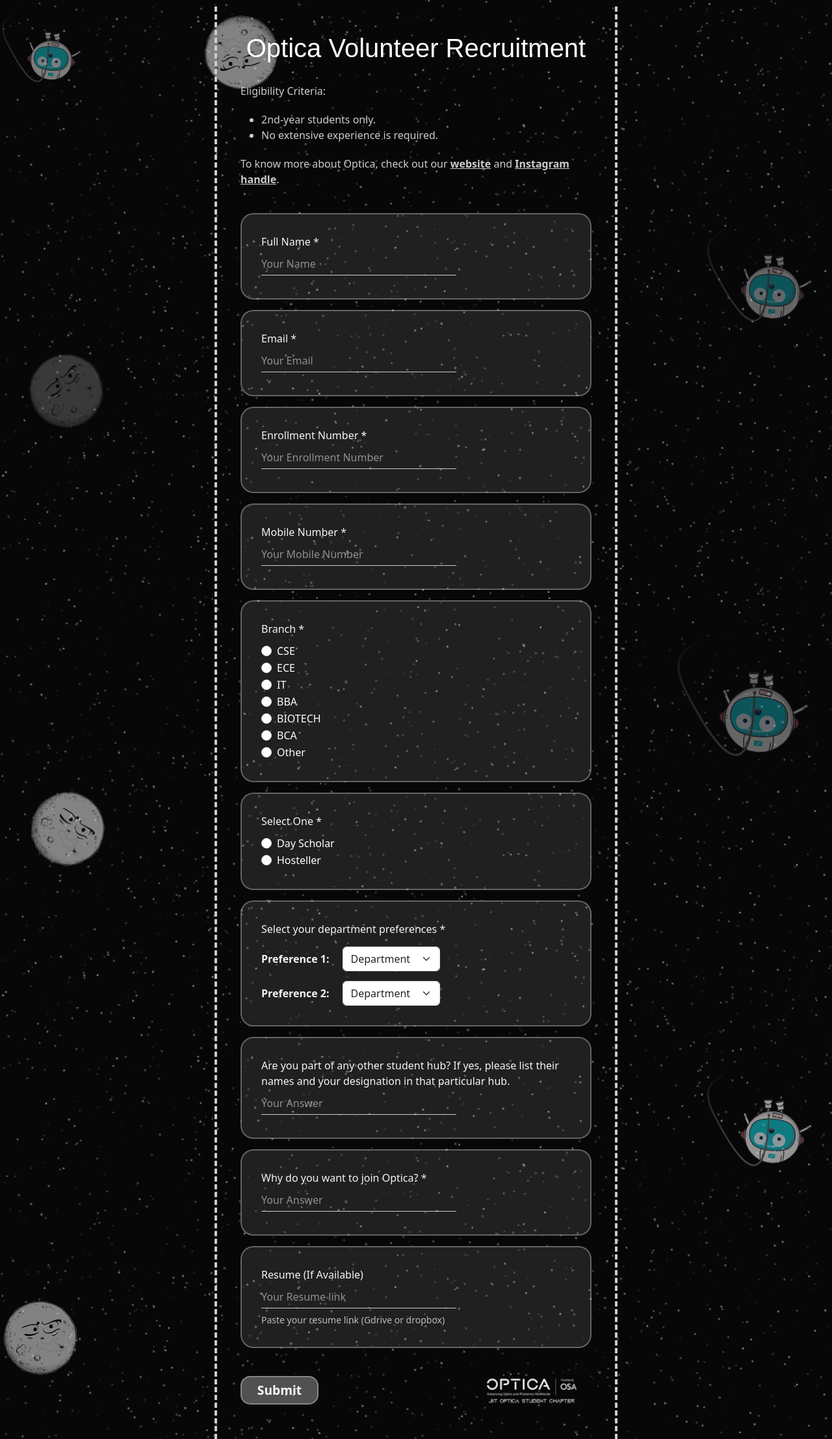
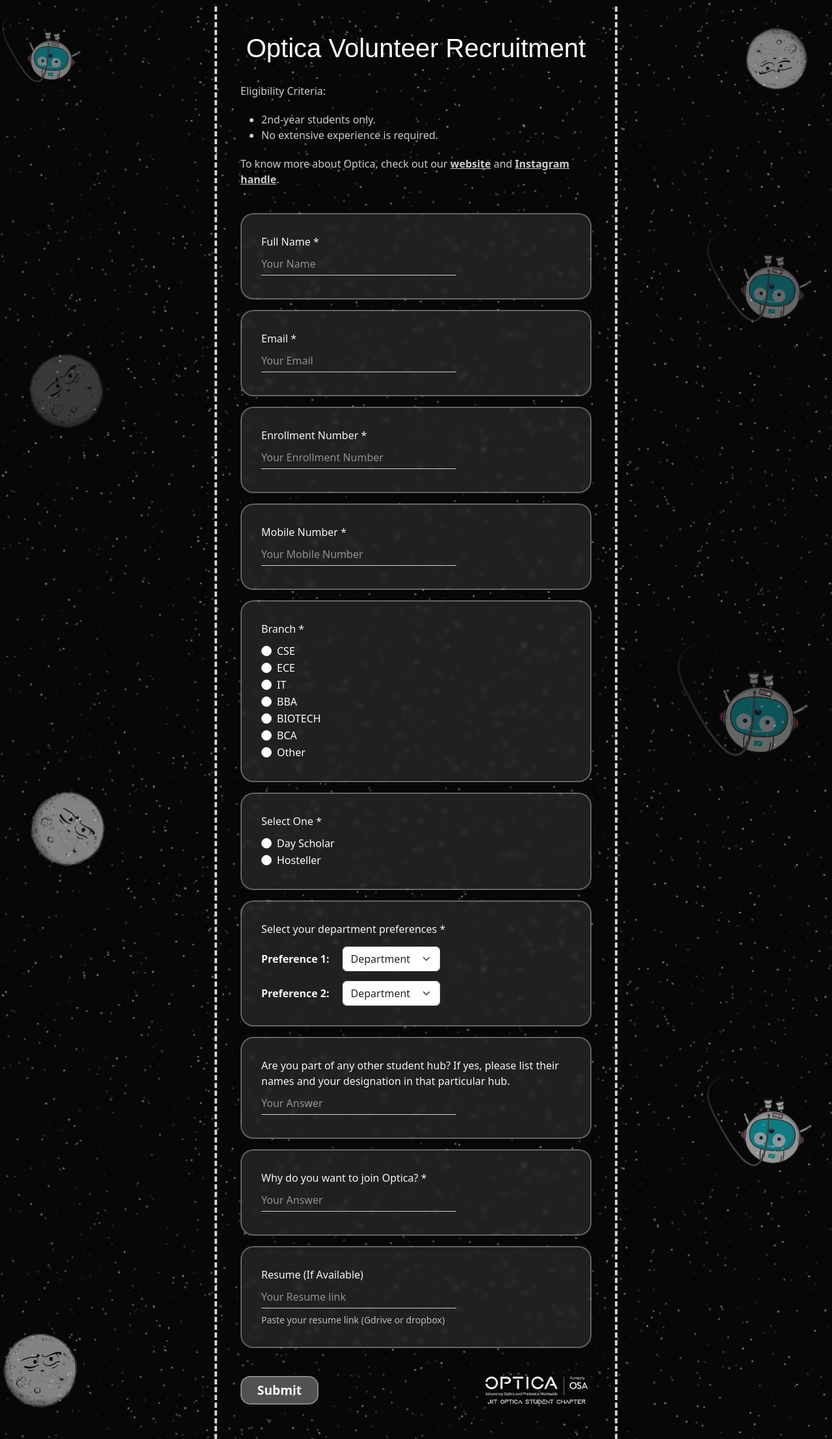
Before and after one commit to jiitopticachapter/JIIT-OPTICA-Forms, a React (Vite) app: page / in a window 1280 px wide. Shown: the whole page at 65% size. Built offline with nearby package versions, Linux system fonts and the light colour scheme; a web font is replaced by a local one.

Commit message:
changed orientation of lotties

```diff
--- a/src/components/BoxWithHeading.css
+++ b/src/components/BoxWithHeading.css
@@ -4,6 +4,8 @@
   border-radius: 20px;
   border: 2px solid rgba(255, 255, 255, 0.3);
   margin-bottom: 20px;
+  backdrop-filter: blur(3px);
+  -webkit-backdrop-filter: blur(3px);
 }
 
 .box-content {
--- a/src/components/Forem.css
+++ b/src/components/Forem.css
@@ -121,7 +121,7 @@
   height: 120px;
   opacity: 0.5;
   left: -40px;
-  bottom: -1320px;
+  bottom: -1370px;
 }
 .lottie-player31 {
   position: absolute;
@@ -130,7 +130,7 @@
   opacity: 0.2;
   transform: rotate(-30deg);
   top: 540px;
-  bottom: -1320px;
+  bottom: -1500px;
 }
 .lottie-player32 {
   position: absolute;
@@ -144,11 +144,11 @@
 .lottie-player33 {
   position: absolute;
   z-index: 1;
-  height: 120px;
+  height: 100px;
   transform: rotate(180deg);
   opacity: 0.5;
-  left: 260px;
-  top: 20px;
+  right: 0px;
+  top: 40px;
 }
 
 @media (max-width: 768px) {
```
Also changed, not shown: src/assets/optica_logo.png.
